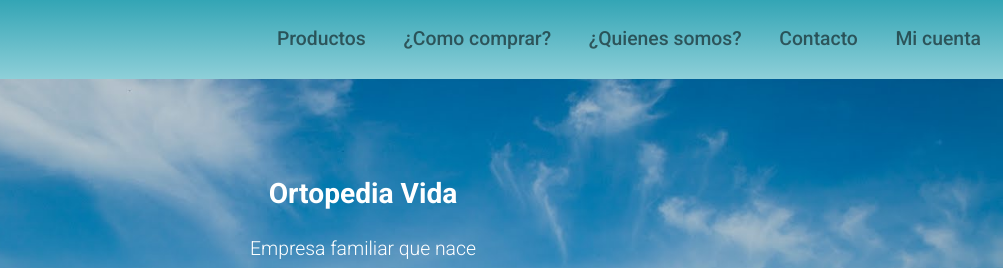
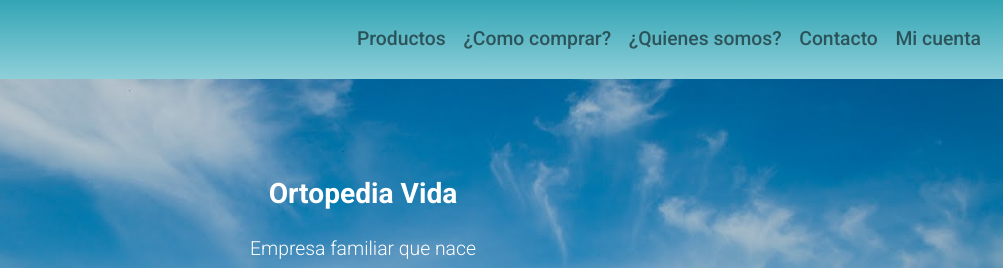
Before and after one commit to ocampott/Proyecto-Desarrollo-Web-CODER, a website: page index.html in a window 1280 px wide. Shown: the top 268 px of the page, 277-1280 px from the left. Drawn offline with nearby package versions, Linux system fonts and the light colour scheme.

Commit message:
Fixed nav margins

```diff
--- a/scss/layouts/_header.scss
+++ b/scss/layouts/_header.scss
@@ -11,7 +11,6 @@
 }
 
 .containerNav--link {
-    margin-left: 20px;
     font-weight: 500;
 }
 
```
Also changed, not shown: css/style.css, 1 other file.
